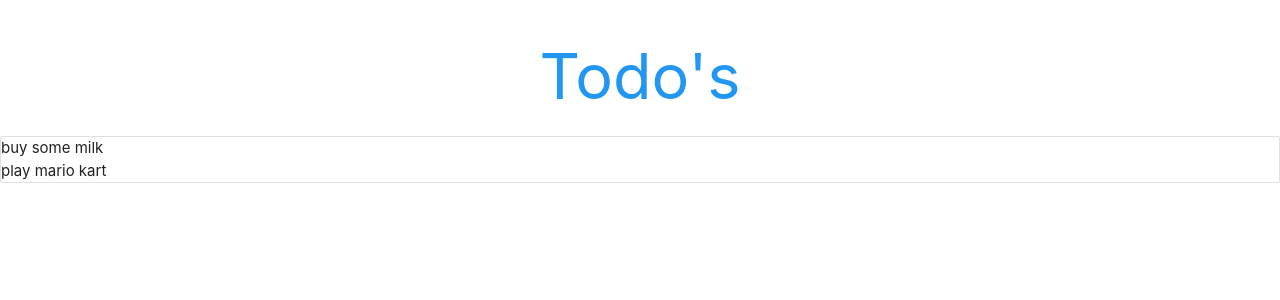
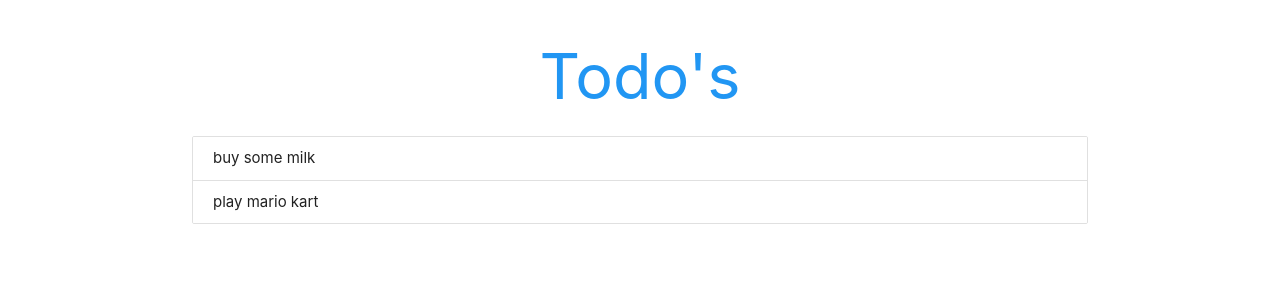
Before and after one commit to Langster2323/Extreme-Firebase, a React (Create React App) app: page / in a window 1280 px wide. Shown: the top 300 px of the page. Built offline with nearby package versions, Linux system fonts and the light colour scheme.

Commit message:
Adding styles

```diff
--- a/src/App.js
+++ b/src/App.js
@@ -16,7 +16,7 @@ class App extends Component {
 
   render() {
     return (
-      <div className="App">
+      <div className="todo-app container">
         <h1 className="center blue-text">Todo's</h1>
         <Todos todos={this.state.todos} />
       </div>
--- a/src/Todos.js
+++ b/src/Todos.js
@@ -3,14 +3,16 @@ import React from 'react';
 const Todos = ({ todos }) => {
 
     const todoList = todos.length ? (
+        todos.map(todo => {
+            return (
+                <div className="collection-item" key={todo.id}>
+                    <span>{todo.content}</span>
+                </div>
+            )
+        })
+    ) : <p className="center">No todos!</p>
+    return (
         <div className="todos collection">
-            {todos.map(todo => {
-                return <div key={todo.id}>{todo.content}</div>
-            })}
-        </div>
-    ) : <p>No todos!</p>
-    return (
-        <div>
             {todoList}
         </div>
     )
```
